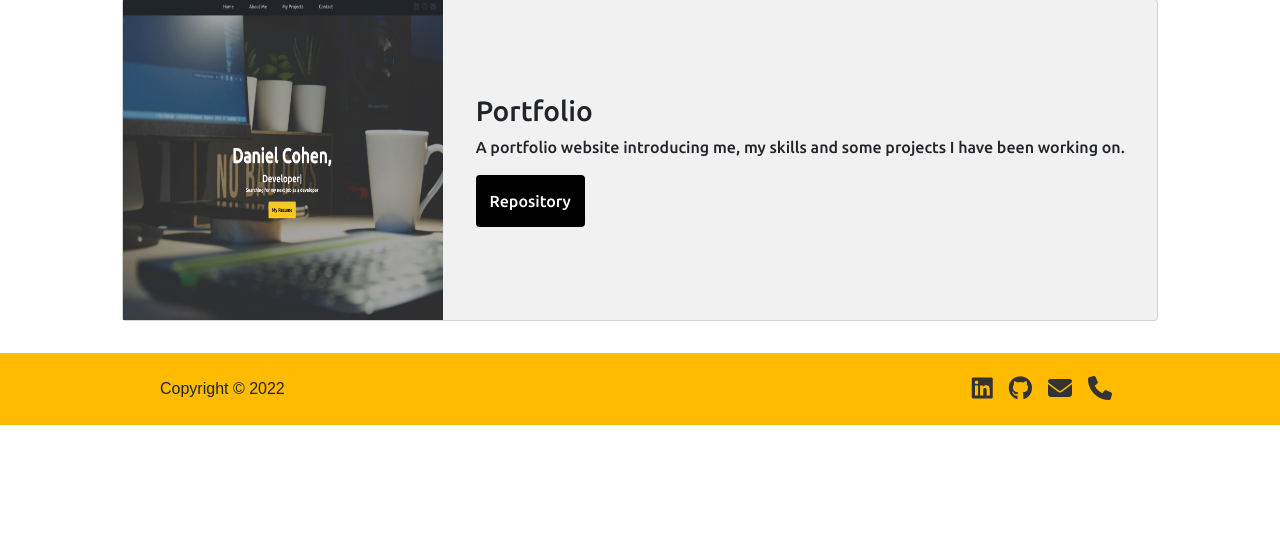
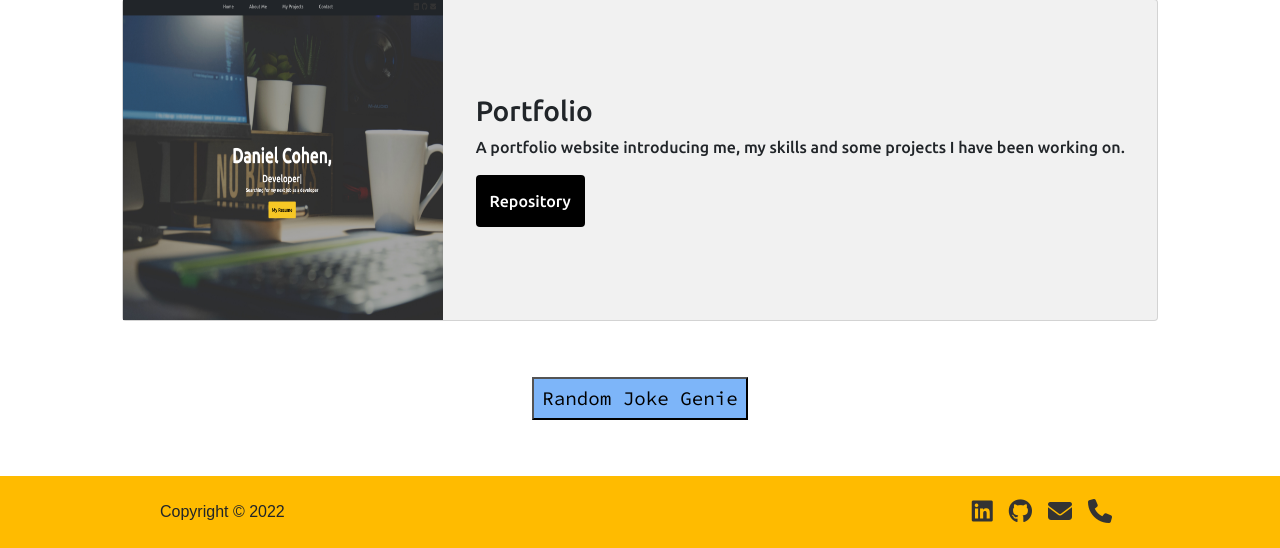
Before and after one commit to DanielC7/my-portfolio, a PHP site: page / in a window 1280 px wide. Shown: the part 3274-3822 px from the top of the page. Before the commit the page ends 3699 px from the top, so only its background shows below. Run offline with PHP 8.4, Linux system fonts and the light colour scheme; some libraries are stand-ins or nearby versions.

Commit message:
added joke genie

```diff
--- a/public/app.css
+++ b/public/app.css
@@ -137,6 +137,17 @@ a {
   margin-right: 5rem;
 }
 
+#new-joke-btn {
+  font-family: 'Source Code Pro', monospace;
+  font-size: 1.2rem;
+  background-color: rgb(125, 181, 249);
+  padding: 0.3rem;
+}
+
+#jokes {
+  font-family: 'Source Code Pro', monospace;
+}
+
 @media (max-width: 1000px) {
   .inner-about {
     margin: 1rem;
--- a/public/index.html
+++ b/public/index.html
@@ -35,7 +35,7 @@
     <link rel="preconnect" href="https://fonts.googleapis.com" />
     <link rel="preconnect" href="https://fonts.gstatic.com" crossorigin />
     <link
-      href="https://fonts.googleapis.com/css2?family=Ubuntu:wght@500&display=swap"
+      href="https://fonts.googleapis.com/css2?&family=Source+Code+Pro&family=Ubuntu:wght@500&display=swap"
       rel="stylesheet"
     />
     <link rel="stylesheet" href="https://unpkg.com/aos@next/dist/aos.css" />
@@ -44,6 +44,7 @@
       src="https://kit.fontawesome.com/3dc74c1607.js"
       crossorigin="anonymous"
     ></script>
+    <script src="https://cdn.jsdelivr.net/npm/axios/dist/axios.min.js"></script>
   </head>
 
   <body>
@@ -234,6 +235,16 @@
           >
         </div>
       </section>
+
+      <div
+        class="d-flex justify-content-center align-items-center flex-column my-5 text-center"
+      >
+        <div>
+          <button id="new-joke-btn" class="my-2 px-2">Random Joke Genie</button>
+        </div>
+        <div id="jokes"></div>
+      </div>
+      <!-- </div> -->
     </main>
 
     <section id="contact-me">
@@ -279,6 +290,7 @@
     <script src="https://cdn.jsdelivr.net/npm/typed.js@2.0.12"></script>
     <script src="./app.js"></script>
     <script src="typed.js"></script>
+    <script src="jokes.js"></script>
     <script>
       AOS.init({
         duration: 1000,
--- /dev/null
+++ b/public/jokes.js
@@ -0,0 +1,20 @@
+const jokes = document.querySelector("#jokes");
+const button = document.querySelector("#new-joke-btn");
+
+const addNewJoke = async () => {
+  const jokeText = await getDadJoke();
+  //   const newLI = document.createElement("LI");
+  jokes.innerHTML = jokeText;
+};
+
+const getDadJoke = async () => {
+  try {
+    const config = { headers: { Accept: "application/json" } };
+    const res = await axios.get("https://icanhazdadjoke.com/", config);
+    return res.data.joke;
+  } catch (e) {
+    return "NO JOKES AVAILABLE! SORRY :(";
+  }
+};
+
+button.addEventListener("click", addNewJoke);
```
